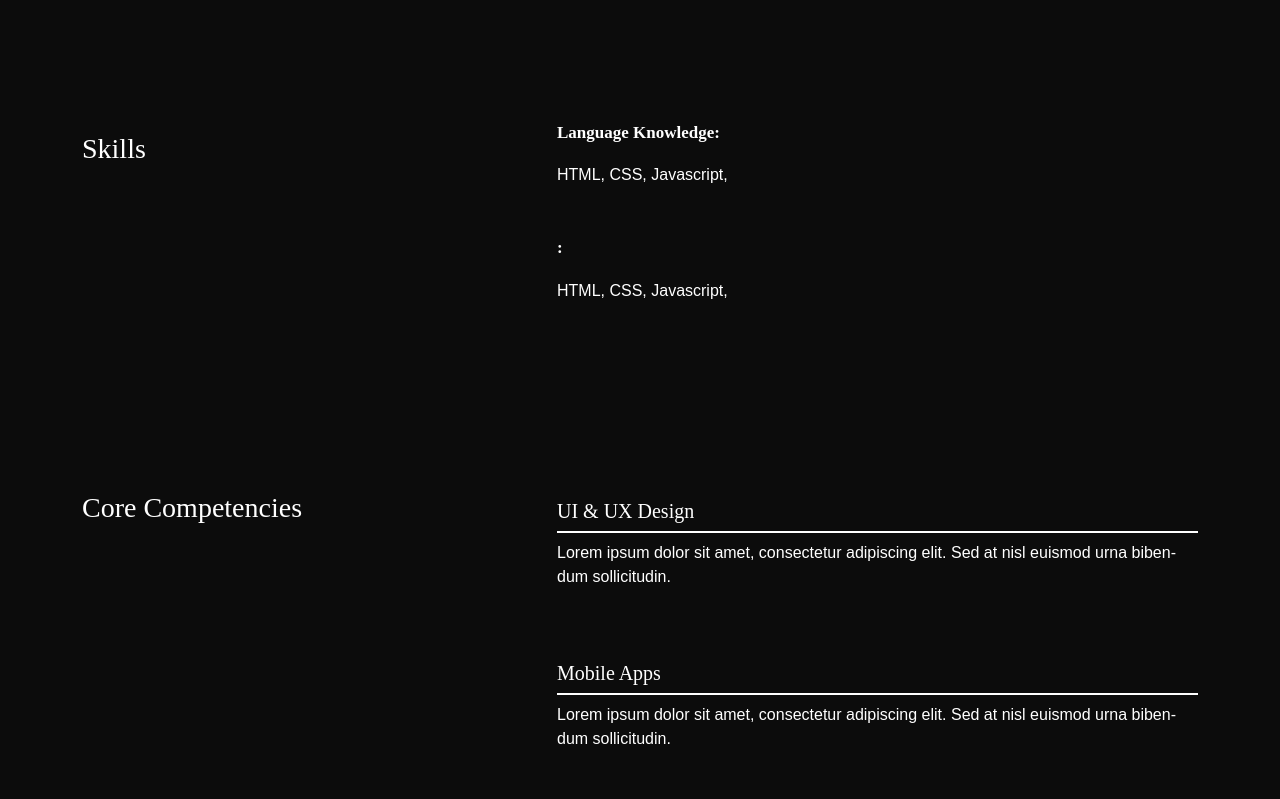
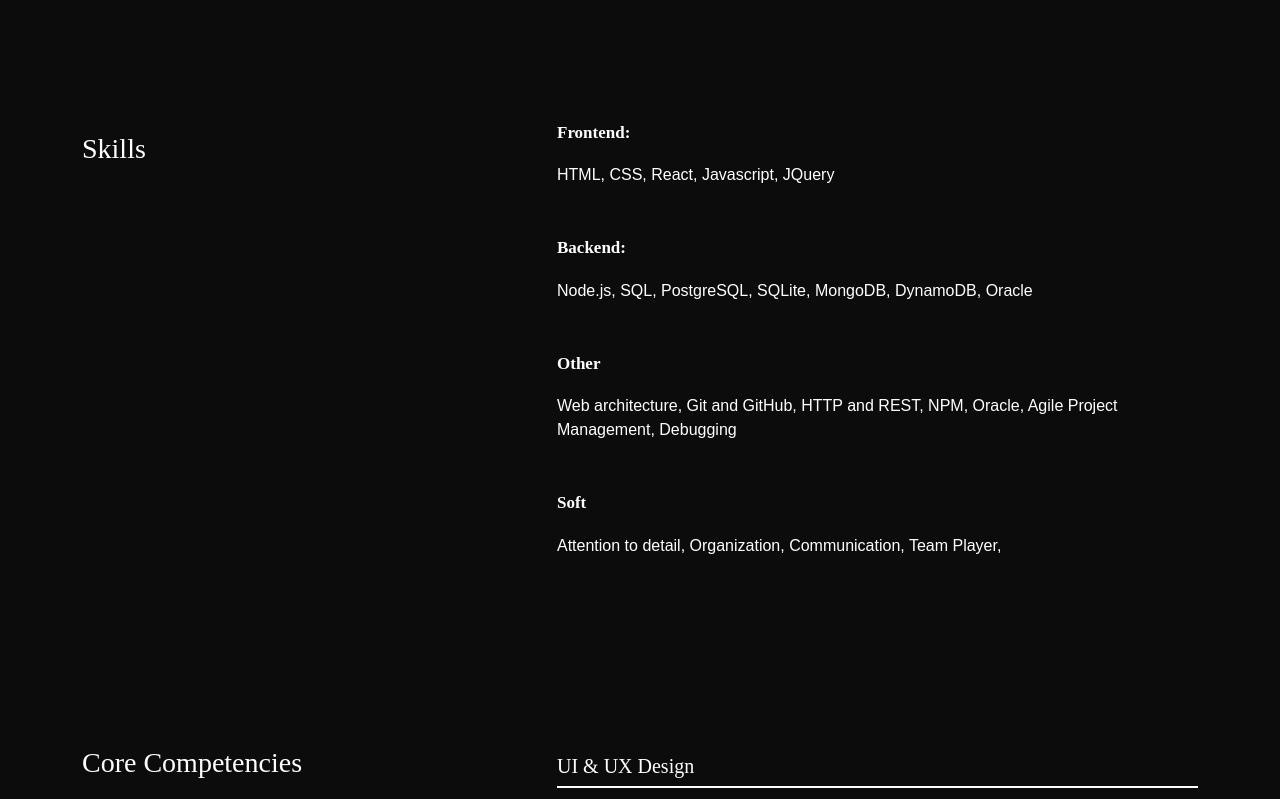
Before and after one commit to Jeffrey-S-Smith/jeffrey-s-smith-portfolio, a React (Create React App) app: page /about in a window 1280 px wide. Shown: the part 1040-1839 px from the top of the page. Built offline with nearby package versions, Linux system fonts and the light colour scheme; no server answers.

Commit message:
added skill content

```diff
--- a/src/content.js
+++ b/src/content.js
@@ -68,25 +68,25 @@ const education = [{
 
 const skills = [{
 
-        name: "Language Knowledge:",
-        ldescription: "HTML, CSS, Javascript,",
+        name: "Frontend:",
+        ldescription: "HTML, CSS, React, Javascript, JQuery",
         // value: 80,
 
     },
     {
 
-        name: ":",
-        ldescription: "HTML, CSS, Javascript,",
+        name: "Backend:",
+        ldescription: "Node.js, SQL, PostgreSQL, SQLite, MongoDB, DynamoDB, Oracle",
 
      },
-    // {
-    //     name: "Javascript",
-    //     value: 75,
-    // },
-    // {
-    //     name: "React",
-    //     value: 65,
-    // },
+    {
+        name: "Other",
+        ldescription: "Web architecture, Git and GitHub, HTTP and REST, NPM, Oracle, Agile Project Management, Debugging",
+    },
+    {
+        name: "Soft",
+        ldescription: "Attention to detail, Organization, Communication, Team Player,",
+    },
 
 
 
```
